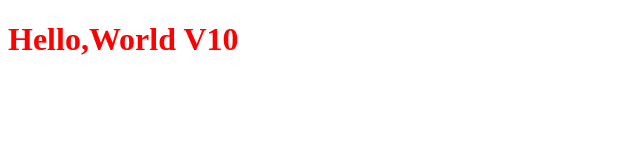
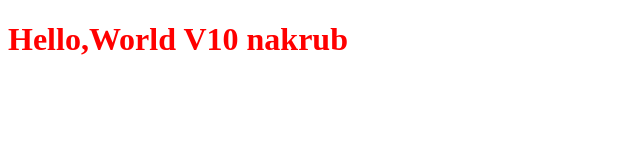
Before and after one commit to Phatcharaphon123/learn-git, a plain HTML site: page index.html in a window 1280 px wide. Shown: the whole page, without its empty margins (0-640 px from the left). Drawn offline with Linux system fonts and the light colour scheme.

Commit message:
V10 update

```diff
--- a/index.html
+++ b/index.html
@@ -7,6 +7,6 @@
     <title>Document</title>
 </head>
 <body>
-    <h1 class="title">Hello,World V10</h1>
+    <h1 class="title">Hello,World V10 nakrub</h1>
 </body>
 </html>
```
